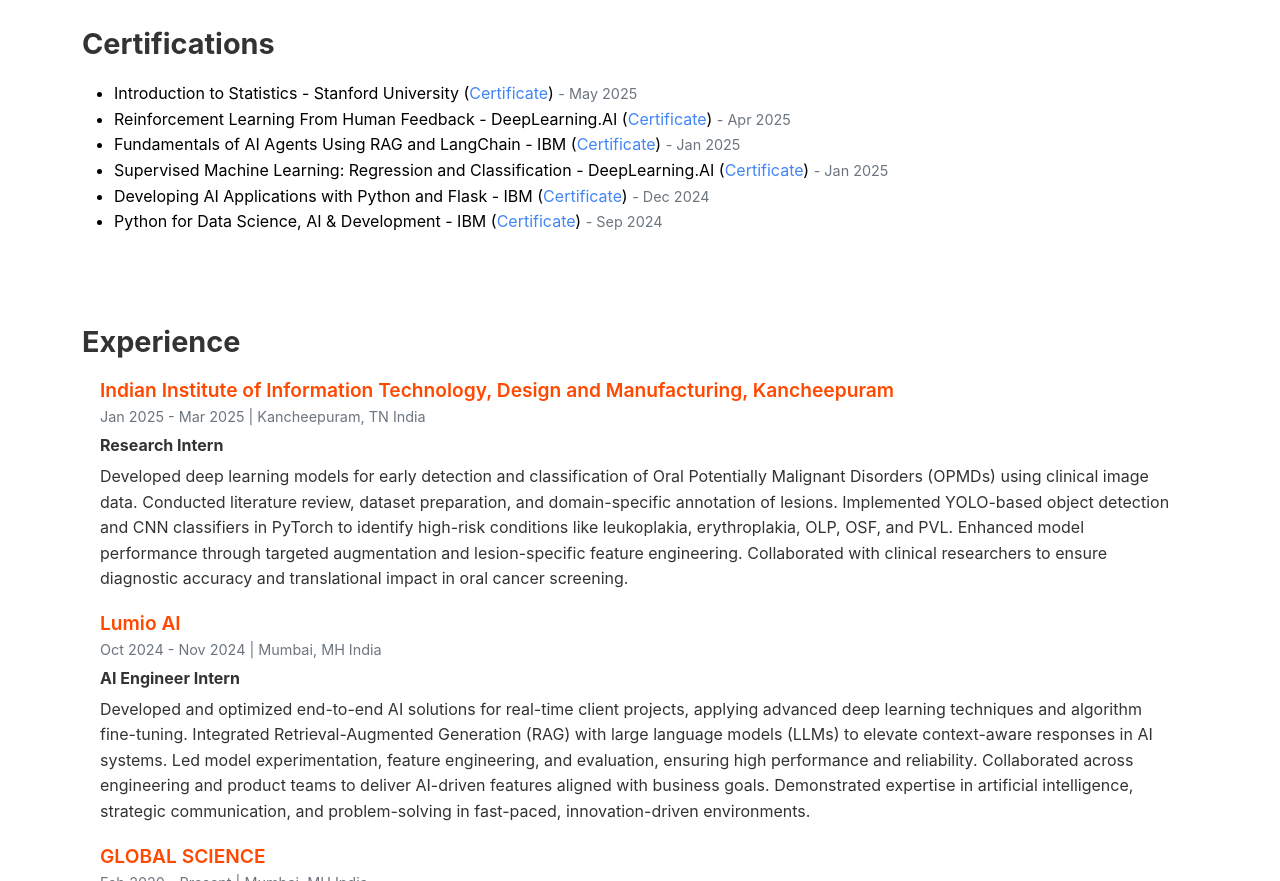
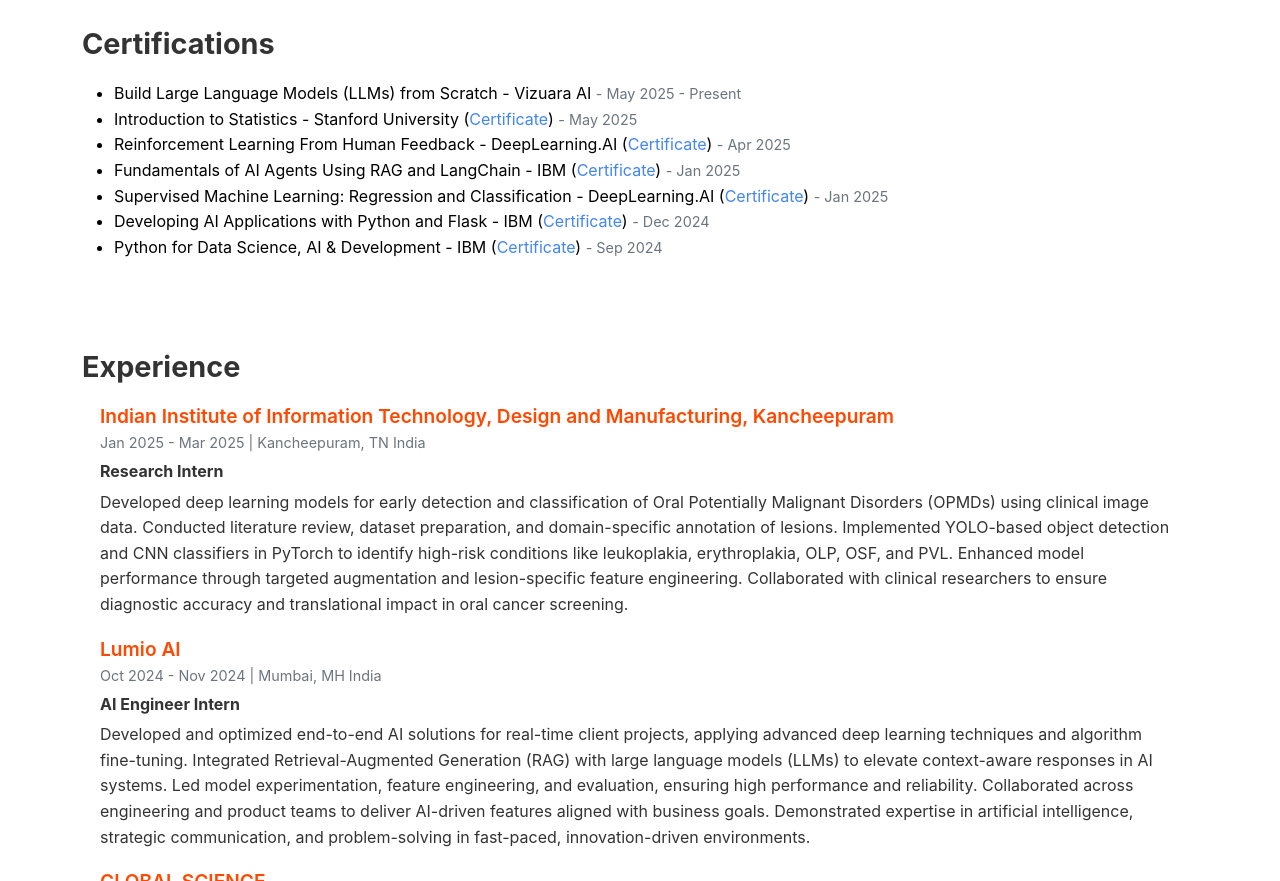
Before and after one commit to PraveenAShukla/cv, a plain HTML site: page index.html in a window 1280 px wide. Shown: the part 1714-2595 px from the top of the page. Drawn offline with nearby package versions, Linux system fonts and the light colour scheme.

Commit message:
Update index.html

```diff
--- a/index.html
+++ b/index.html
@@ -189,6 +189,9 @@
                         <h2 class="section-title">Certifications</h2>
                         <div class="section-content">
                             <ul class="achievement-list">
+                                 <li>
+                                  Build Large Language Models (LLMs) from Scratch -  Vizuara AI
+                  <span class="timeframe">- May 2025 - Present</span><br>
 
                                 <li>
                                   Introduction to Statistics - Stanford University (<a href="https://www.coursera.org/account/accomplishments/verify/BCV6M5UE9AQX" class="researcher-link" target="_blank">Certificate</a>)
```
